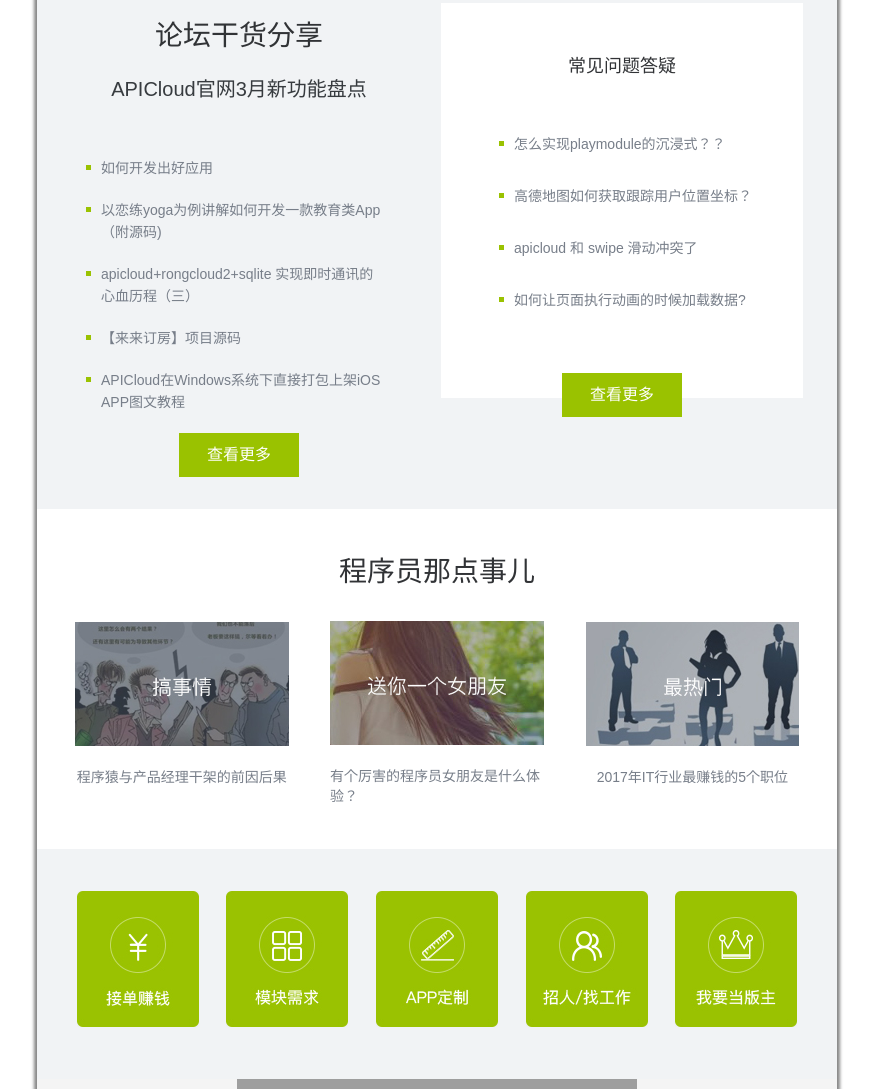
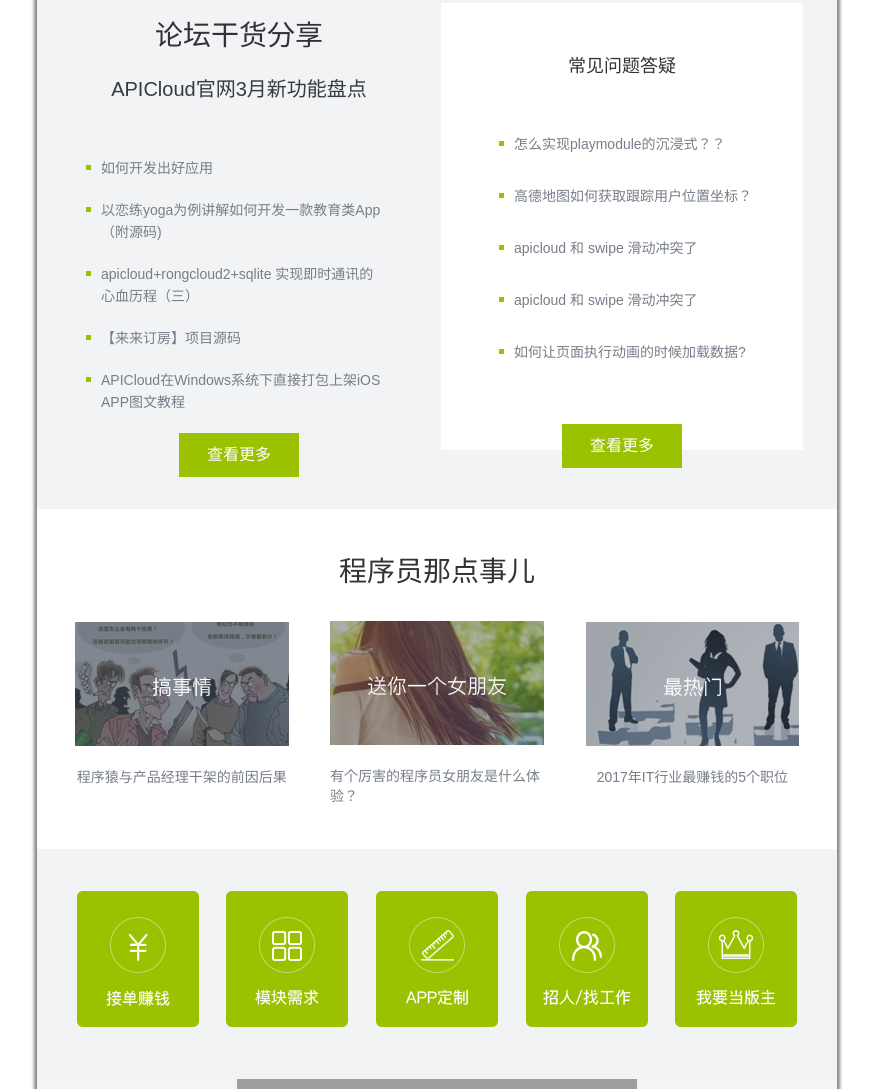
Before and after one commit to fstg0504/EDM, a plain HTML site: page public/dev/毒物20170407.html in a window 1280 px wide. Shown: the part 860-1949 px from the top of the page, without its empty margins (203-1076 px from the left). Drawn offline with Linux system fonts and the light colour scheme; grey boxes are pictures that could not be loaded.

Commit message:
增加一行问题

```diff
--- a/public/dev/毒物20170407.html
+++ b/public/dev/毒物20170407.html
@@ -110,12 +110,16 @@
                                   <img style="position: absolute;left: 0;top:8px;" src="images/edm0407/edm0407-iconlist.jpg">
                                   <a href="http://community.apicloud.com/bbs/forum.php?mod=viewthread&tid=55240" target="_blank" style="text-decoration:none;padding-left:15px;font-size: 14px;color:#777e89;line-height:22px;">apicloud 和 swipe 滑动冲突了</a>
                               </div>
+                              <div style="text-align: left;margin:0 0 30px 58px;position: relative;">
+                                  <img style="position: absolute;left: 0;top:8px;" src="images/edm0407/edm0407-iconlist.jpg">
+                                  <a href="http://community.apicloud.com/bbs/forum.php?mod=viewthread&tid=55240" target="_blank" style="text-decoration:none;padding-left:15px;font-size: 14px;color:#777e89;line-height:22px;">apicloud 和 swipe 滑动冲突了</a>
+                              </div>
                               <div style="text-align: left;margin:0 0 87px 58px;position: relative;">
                                   <img style="position: absolute;left: 0;top:8px;" src="images/edm0407/edm0407-iconlist.jpg">
                                   <a href="http://community.apicloud.com/bbs/forum.php?mod=viewthread&tid=55280" target="_blank" style="text-decoration:none;padding-left:15px;font-size: 14px;color:#777e89;line-height:22px;">如何让页面执行动画的时候加载数据?</a>
                               </div>
                           </div>
-                          <p style="text-align: center;position:absolute;top:400px;left: 50%;margin-left:-60px;">
+                          <p style="text-align: center;position:absolute;top:451px;left: 50%;margin-left:-60px;">
                               <a style="margin:0 auto;width: 120px;text-align: center;font-size: 16px;color: #ffffff;background-color: #9ac200;padding: 14px 0;line-height: 1;display: block;text-decoration: none;" href="http://community.apicloud.com/bbs/forum.php?mod=forumdisplay&fid=2" target="_blank">查看更多</a>
                           </p>
                       </td>
```
